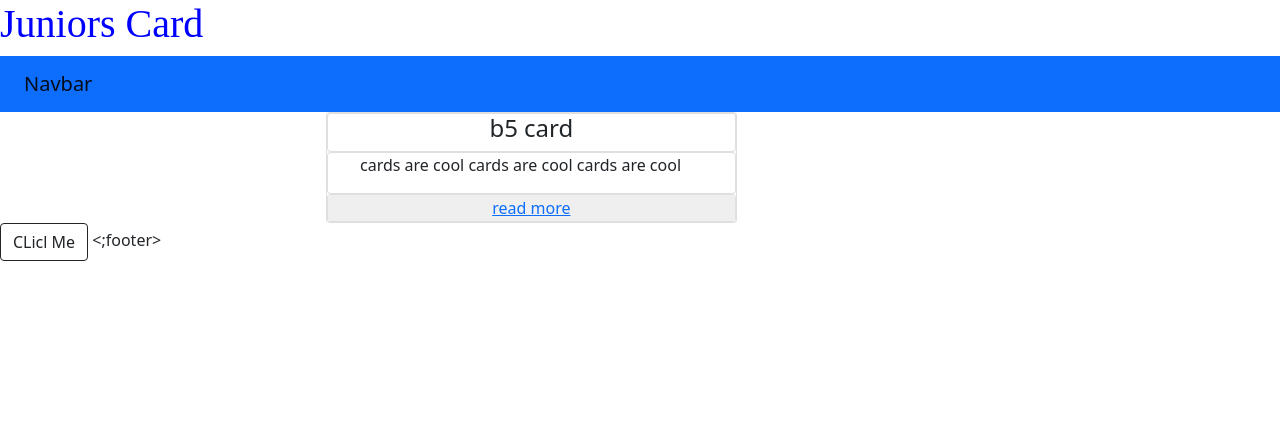
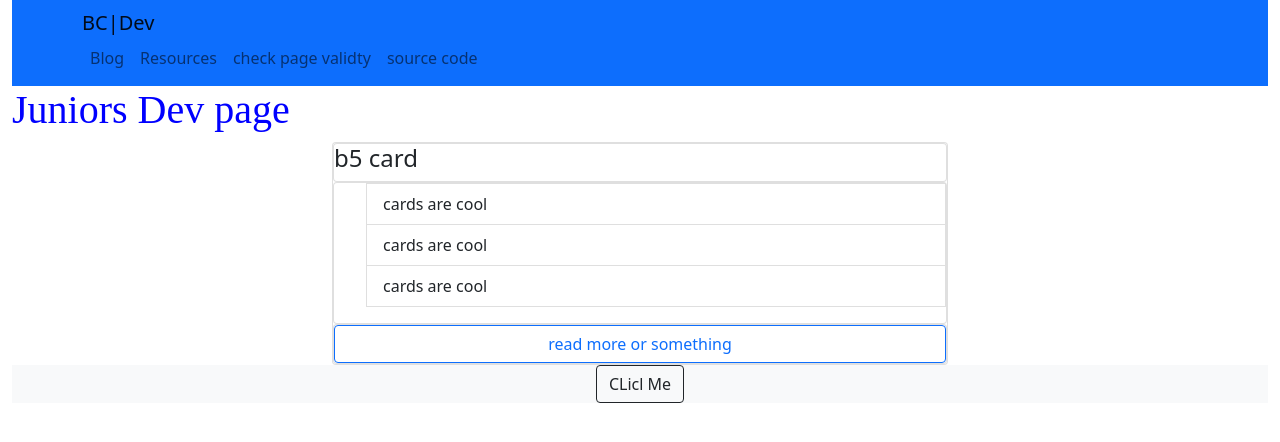
Before and after one commit to ChickenAlfredo1121/ChickenAlfredo1121, a plain HTML site: page ChickenAlfredo1121-main/docs/index.html in a window 1280 px wide. Drawn offline with nearby package versions, Linux system fonts and the light colour scheme; a web font is replaced by a local one.

Commit message:
Add files via upload

```diff
--- a/ChickenAlfredo1121-main/docs/index.html
+++ b/ChickenAlfredo1121-main/docs/index.html
@@ -3,7 +3,6 @@
 <html lang="en">
 
 <head>
-	<link rel="stylesheet" href="styles/style.css">
 
 	<meta charset="UTF-8">
 	<meta name="viewport" content="width=device-width, initial-scale=1.0">
@@ -16,51 +15,66 @@
 		@import url('https://fonts.googleapis.com/css2?family=Edu+NSW+ACT+Cursive:wght@400..700&display=swap');
 	</style>
 
-	<!-- <link href="https://cdn.jsdelivr.net/npm/bootstrap@5.0.2/dist/css/bootstrap.min.css" rel="stylesheet" integrity="sha384-EVSTQN3/azprG1Anm3QDgpJLIm9Nao0Yz1ztcQTwFspd3yD65VohhpuuCOmLASjC" crossorigin="anonymous"> -->
+	<link rel="stylesheet" href="styles/style.css">
+
+
 </head>
 
-<body>
-	<!-- TODO: make a bootstrap profile card -->
-	<!-- Alt+Shift+F to format -->
-	<h1>Juniors Card</h1>
-	<!-- <input>
-	<lable>enter your name </lable></input>
-	<div class="specific">
+<body class="container-fluid">
 
-	</div> -->
+	<nav class="navbar navbar-expand-lg navbar-light bg-primary">
+		<div class="container-fluid">
+			<div class="container">
+				<a class="navbar-brand" href="#">BC|Dev</a>
+				<button class="navbar-toggler" type="button" data-bs-toggle="collapse" data-bs-target="#navbarSupportedContent" aria-controls="navbarSupportedContent" aria-expanded="false" aria-label="Toggle navigation">
+				<span class="navbar-toggle-icon"></span>
+				</button>
+			  <div class="collapse navbar-collapse" id="navbarSupportedContent">
+				<ul class="navbar-nav me-auto mb-2 mb-lg-0">
+				<li class="nav-item">
+				  <a class="nav-link" href="pages/Blog.html">Blog</a>
+				</li>
+				<li class="nav-item">
+				  <a class="nav-link" href="#">Resources</a>
+				</li>
+        <li class="nav-item">
+          <a class="nav-link" href="https://validator.w3.org/nu/?showsource=yes&doc=https%3A%2F%2Fbarrycumbie.github.io%2Fdidactic-octo-succotash-dummy-profile-%2F">check page validty</a>
+        </li>
+        <li class="nav-item">
+          <a class="nav-link" href="https://github.com/barrycumbie/didactic-octo-succotash-dummy-profile-" target="_blank">source code</a>
+        </li>
 
+			</ul>
+
+			</div>
+		</div>
+	</nav>
+
+	<h1>Juniors Dev page</h1>
 	<div class="row">
-		<div class="container">
-
-
-			<nav class="navbar navbar-expand-lg navbar-light bg-primary">
-			  <div class="container-fluid">
-				<a class="navbar-brand" href="#">Navbar</a>
-			  </div>
-			</nav>
-		  </div>
-		<div class="col-md-4 offset-md-3">
+		<div class="col-md-6 offset-md-3">
 			<div class="card">
 				<div class="card header">
-					<h4>b5 card</h4>
+					<h4 class="card-title">b5 card</h4>
 				</div>
 				<div class="card body">
-					<ol>
-						<li>cards are cool</li>
-						<li>cards are cool</li>
-						<li>cards are cool</li>
-					</ol>
+					<ul>
+						<li class="list-group-item">cards are cool</li>
+						<li class="list-group-item">cards are cool</li>
+						<li class="list-group-item">cards are cool</li>
+					</ul>
 				</div>
 				<div class="card footer">
-					<a href="https://www.google.com/?zx=1756308963566&no_sw_cr=1" target="_blank"><button>read
-							more</a></button>
+					<a class="btn btn-outline-primary" href="https://www.w3schools.com/bootstrap5/bootstrap_cards.php" target="bsCards">
+						read more or something
+						</a>
 				</div>
 			</div>
 		</div>
-		<footer>
-			<button id="buttonClick" type="Button" class="btn btn-outline-dark" onclick="btnClicklyAction">CLicl Me</button>
-		<;footer>
 	</div>
+		<footer class="text-center bg-light">
+			<button id="btnClicky" type="button" class="btn btn-outline-dark">CLicl Me</button>
+		</footer>
 
 	<script src="https://cdn.jsdelivr.net/npm/bootstrap@5.3.3/dist/js/bootstrap.bundle.min.js"
 		integrity="sha384-YvpcrYf0tY3lHB60NNkmXc5s9fDVZLESaAA55NDzOxhy9GkcIdslK1eN7N6jIeHz"
--- a/ChickenAlfredo1121-main/docs/styles/style.css
+++ b/ChickenAlfredo1121-main/docs/styles/style.css
@@ -4,6 +4,7 @@ h1{
     color: blue;
     font-family: Edu NSW ACT Cursive;
 }
+
 .specific{
     height: 70px;
     width: 200px;
@@ -13,11 +14,11 @@ h1{
     padding-top: 4px;
 }
 
-.card{
+/* .card{
     border: 30px green;
-}
+} */
 
-*{
+/* *{
     border: black;
 }
 
@@ -27,4 +28,4 @@ h4{
 
 li{
     display: inline;
-}
+} */
```
Also changed, not shown: ChickenAlfredo1121-main/docs/scripts/script.js (+3 -10 lines), 1 other file.
